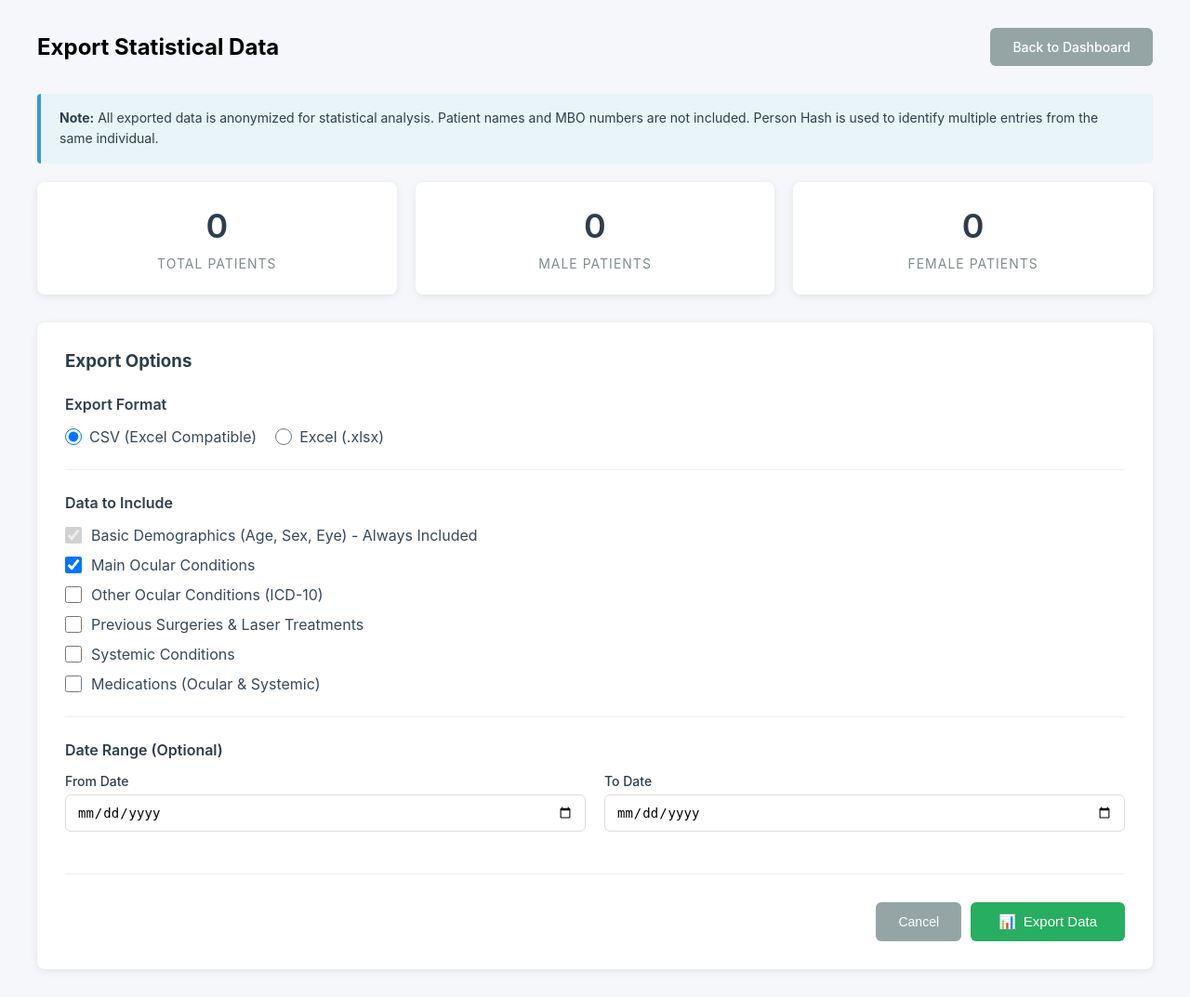
After one commit to DinoHorvat96/Raman-Medical-Research, a Flask app: template templates/export_data.html in a window 1280 px wide. The commit adds this page. Shown: the whole page at 93% size. Run offline with Flask 3, Linux system fonts and the light colour scheme; the template is opened without the code that fills it, so the values that code supplies are empty; some libraries are stand-ins or nearby versions.

Commit message:
Added exporting functionality

```diff
--- a/app.py
+++ b/app.py
@@ -1,12 +1,14 @@
 import os
 import hashlib
 from datetime import datetime, date
-from flask import Flask, render_template, request, redirect, url_for, session, flash, jsonify
+from flask import Flask, render_template, request, redirect, url_for, session, flash, jsonify, send_file
 from flask_bcrypt import Bcrypt
 import psycopg2
 from psycopg2.extras import RealDictCursor
 from psycopg2.extensions import ISOLATION_LEVEL_AUTOCOMMIT
 from dotenv import load_dotenv
+import csv
+import io
 
 # Load environment variables
 load_dotenv()
@@ -345,6 +347,359 @@ def dashboard():
         return redirect(url_for('login'))
 
     return render_template('dashboard.html')
+
+
+@app.route('/export-data', methods=['GET', 'POST'])
+def export_data():
+    """Export anonymized patient data for statistical analysis"""
+    if 'user_id' not in session:
+        return redirect(url_for('login'))
+
+    if session.get('role') not in ['Administrator', 'Staff']:
+        flash('Access denied', 'error')
+        return redirect(url_for('dashboard'))
+
+    if request.method == 'POST':
+        # Get export parameters
+        export_format = request.form.get('format', 'csv')
+        include_conditions = request.form.get('include_conditions', 'off') == 'on'
+        include_other_conditions = request.form.get('include_other_conditions', 'off') == 'on'
+        include_medications = request.form.get('include_medications', 'off') == 'on'
+        include_surgeries = request.form.get('include_surgeries', 'off') == 'on'
+        include_systemic = request.form.get('include_systemic', 'off') == 'on'
+        date_from = request.form.get('date_from')
+        date_to = request.form.get('date_to')
+
+        # Generate the export
+        export_file = generate_statistical_export(
+            export_format,
+            include_conditions,
+            include_other_conditions,
+            include_medications,
+            include_surgeries,
+            include_systemic,
+            date_from,
+            date_to
+        )
+
+        if export_file:
+            return export_file
+        else:
+            flash('Error generating export', 'error')
+
+    # Get summary statistics for display
+    conn = get_db_connection()
+    stats = {}
+    if conn:
+        try:
+            cur = conn.cursor()
+
+            # Total patients
+            cur.execute("SELECT COUNT(*) FROM patients_sensitive")
+            stats['total_patients'] = cur.fetchone()[0]
+
+            # Gender distribution
+            cur.execute("""
+                SELECT sex, COUNT(*)
+                FROM patients_statistical
+                WHERE sex IN ('M', 'F')
+                GROUP BY sex
+            """)
+            gender_stats = cur.fetchall()
+            stats['gender'] = {row[0]: row[1] for row in gender_stats}
+
+            # Age distribution
+            cur.execute("""
+                SELECT
+                    CASE
+                        WHEN age < 18 THEN '<18'
+                        WHEN age BETWEEN 18 AND 40 THEN '18-40'
+                        WHEN age BETWEEN 41 AND 60 THEN '41-60'
+                        WHEN age BETWEEN 61 AND 80 THEN '61-80'
+                        ELSE '>80'
+                    END as age_group,
+                    COUNT(*) as count
+                FROM patients_statistical
+                WHERE age IS NOT NULL
+                GROUP BY age_group
+                ORDER BY age_group
+            """)
+            stats['age_distribution'] = cur.fetchall()
+
+            cur.close()
+            conn.close()
+        except Exception as e:
+            print(f"Error getting statistics: {e}")
+            if conn:
+                conn.close()
+
+    return render_template('export_data.html', stats=stats)
+
+
+def generate_statistical_export(format_type='csv', include_conditions=True,
+                                include_other_conditions=False,
+                                include_medications=False, include_surgeries=False,
+                                include_systemic=False, date_from=None, date_to=None):
+    """Generate anonymized statistical export"""
+
+    conn = get_db_connection()
+    if not conn:
+        return None
+
+    try:
+        cur = conn.cursor(cursor_factory=RealDictCursor)
+
+        # Build the main query
+        query = """
+            SELECT
+                pst.person_hash,
+                pst.age,
+                pst.sex,
+                pst.eye
+        """
+
+        tables = [
+            "FROM patients_sensitive ps",
+            "JOIN patients_statistical pst ON ps.patient_id = pst.patient_id"
+        ]
+
+        where_clauses = []
+        params = []
+
+        if include_conditions:
+            query += """,
+                oc.lens_status,
+                oc.locs_iii_no, oc.locs_iii_nc, oc.locs_iii_c, oc.locs_iii_p,
+                oc.iol_type, oc.aphakia_etiology,
+                oc.glaucoma, oc.oht_or_pac, oc.glaucoma_etiology,
+                oc.steroid_responder, oc.pxs, oc.pds,
+                oc.diabetic_retinopathy, oc.dr_stage, oc.npdr_stage, oc.pdr_stage,
+                oc.macular_edema, oc.me_etiology,
+                oc.macular_degeneration, oc.md_etiology, oc.amd_stage, oc.amd_exudation,
+                oc.other_md_stage, oc.other_md_exudation,
+                oc.mh_vmt, oc.mh_vmt_etiology, oc.secondary_mh_vmt_cause, oc.mh_vmt_treatment_status,
+                oc.epiretinal_membrane, oc.erm_etiology, oc.secondary_erm_cause, oc.erm_treatment_status,
+                oc.retinal_detachment, oc.rd_etiology, oc.rd_treatment_status, oc.pvr,
+                oc.vitreous_opacification, oc.vh_etiology
+            """
+            tables.append("LEFT JOIN ocular_conditions oc ON ps.patient_id = oc.patient_id")
+
+        # Add date filters if provided
+        if date_from:
+            where_clauses.append("ps.date_of_sample_collection >= %s")
+            params.append(date_from)
+
+        if date_to:
+            where_clauses.append("ps.date_of_sample_collection <= %s")
+            params.append(date_to)
+
+        # Build final query
+        query += " " + " ".join(tables)
+        if where_clauses:
+            query += " WHERE " + " AND ".join(where_clauses)
+        query += " ORDER BY ps.patient_id"
+
+        cur.execute(query, params)
+        main_data = cur.fetchall()
+
+        # Process additional data if needed
+        additional_data = {}
+
+        if include_other_conditions:
+            cur.execute("""
+                SELECT patient_id, icd10_code, eye
+                FROM other_ocular_conditions
+                ORDER BY patient_id, id
+            """)
+            other_conditions = cur.fetchall()
+            for row in other_conditions:
+                pid = row['patient_id']
+                if pid not in additional_data:
+                    additional_data[pid] = {}
+                if 'other_ocular_conditions' not in additional_data[pid]:
+                    additional_data[pid]['other_ocular_conditions'] = []
+                additional_data[pid]['other_ocular_conditions'].append(f"{row['icd10_code']}_{row['eye']}")
+
+        if include_surgeries:
+            cur.execute("""
+                SELECT patient_id, surgery_code, eye
+                FROM previous_ocular_surgeries
+                ORDER BY patient_id, id
+            """)
+            surgeries = cur.fetchall()
+            for row in surgeries:
+                pid = row['patient_id']
+                if pid not in additional_data:
+                    additional_data[pid] = {}
+                if 'previous_surgeries' not in additional_data[pid]:
+                    additional_data[pid]['previous_surgeries'] = []
+                additional_data[pid]['previous_surgeries'].append(f"{row['surgery_code']}_{row['eye']}")
+
+        if include_systemic:
+            cur.execute("""
+                SELECT patient_id, icd10_code
+                FROM systemic_conditions
+                ORDER BY patient_id, id
+            """)
+            systemic = cur.fetchall()
+            for row in systemic:
+                pid = row['patient_id']
+                if pid not in additional_data:
+                    additional_data[pid] = {}
+                if 'systemic_conditions' not in additional_data[pid]:
+                    additional_data[pid]['systemic_conditions'] = []
+                additional_data[pid]['systemic_conditions'].append(row['icd10_code'])
+
+        if include_medications:
+            # Ocular medications
+            cur.execute("""
+                SELECT patient_id, generic_name, eye, days_before_collection
+                FROM ocular_medications
+                ORDER BY patient_id, id
+            """)
+            ocular_meds = cur.fetchall()
+            for row in ocular_meds:
+                pid = row['patient_id']
+                if pid not in additional_data:
+                    additional_data[pid] = {}
+                if 'ocular_medications' not in additional_data[pid]:
+                    additional_data[pid]['ocular_medications'] = []
+                additional_data[pid]['ocular_medications'].append(
+                    f"{row['generic_name']}_{row['eye']}_{row['days_before_collection']}"
+                )
+
+            # Systemic medications
+            cur.execute("""
+                SELECT patient_id, generic_name, days_before_collection
+                FROM systemic_medications
+                ORDER BY patient_id, id
+            """)
+            systemic_meds = cur.fetchall()
+            for row in systemic_meds:
+                pid = row['patient_id']
+                if pid not in additional_data:
+                    additional_data[pid] = {}
+                if 'systemic_medications' not in additional_data[pid]:
+                    additional_data[pid]['systemic_medications'] = []
+                additional_data[pid]['systemic_medications'].append(
+                    f"{row['generic_name']}_{row['days_before_collection']}"
+                )
+
+        cur.close()
+        conn.close()
+
+        if format_type == 'csv':
+            # Create CSV in memory
+            output = io.StringIO()
+
+            if main_data:
+                # Get all field names
+                fieldnames = list(main_data[0].keys())
+
+                # Add additional fields
+                if additional_data:
+                    all_additional_fields = set()
+                    for patient_data in additional_data.values():
+                        all_additional_fields.update(patient_data.keys())
+                    fieldnames.extend(sorted(all_additional_fields))
+
+                writer = csv.DictWriter(output, fieldnames=fieldnames)
+                writer.writeheader()
+
+                for row in main_data:
+                    # Add additional data if exists
+                    pid = row.get('patient_id')
+                    if pid in additional_data:
+                        for key, values in additional_data[pid].items():
+                            row[key] = '; '.join(values)
+                    writer.writerow(row)
+
+            # Convert to bytes
+            output.seek(0)
+            mem = io.BytesIO()
+            mem.write(output.getvalue().encode('utf-8-sig'))  # UTF-8 with BOM for Excel
+            mem.seek(0)
+
+            return send_file(
+                mem,
+                mimetype='text/csv',
+                download_name=f'raman_export_{datetime.now().strftime("%Y%m%d_%H%M%S")}.csv',
+                as_attachment=True
+            )
+
+        elif format_type == 'excel':
+            # For Excel export, we'll need openpyxl
+            try:
+                from openpyxl import Workbook
+                from openpyxl.utils import get_column_letter
+
+                wb = Workbook()
+                ws = wb.active
+                ws.title = "Patient Data"
+
+                if main_data:
+                    # Prepare headers
+                    headers = list(main_data[0].keys())
+
+                    # Add additional field headers
+                    if additional_data:
+                        all_additional_fields = set()
+                        for patient_data in additional_data.values():
+                            all_additional_fields.update(patient_data.keys())
+                        headers.extend(sorted(all_additional_fields))
+
+                    # Write headers
+                    for col, header in enumerate(headers, 1):
+                        ws.cell(row=1, column=col, value=header)
+
+                    # Write data
+                    for row_idx, row in enumerate(main_data, 2):
+                        # Add main data
+                        for col_idx, header in enumerate(headers, 1):
+                            if header in row:
+                                ws.cell(row=row_idx, column=col_idx, value=row[header])
+                            else:
+                                # Check additional data
+                                pid = row.get('patient_id')
+                                if pid in additional_data and header in additional_data[pid]:
+                                    value = '; '.join(additional_data[pid][header])
+                                    ws.cell(row=row_idx, column=col_idx, value=value)
+
+                    # Auto-adjust column widths
+                    for column in ws.columns:
+                        max_length = 0
+                        column = [cell for cell in column]
+                        for cell in column:
+                            try:
+                                if len(str(cell.value)) > max_length:
+                                    max_length = len(str(cell.value))
+                            except:
+                                pass
+                        adjusted_width = min(max_length + 2, 50)
+                        ws.column_dimensions[get_column_letter(column[0].column)].width = adjusted_width
+
+                # Save to memory
+                excel_mem = io.BytesIO()
+                wb.save(excel_mem)
+                excel_mem.seek(0)
+
+                return send_file(
+                    excel_mem,
+                    mimetype='application/vnd.openxmlformats-officedocument.spreadsheetml.sheet',
+                    download_name=f'raman_export_{datetime.now().strftime("%Y%m%d_%H%M%S")}.xlsx',
+                    as_attachment=True
+                )
+
+            except ImportError:
+                flash('openpyxl library not installed. Please install it for Excel export: pip install openpyxl',
+                      'error')
+                return None
+
+    except Exception as e:
+        print(f"Error generating export: {e}")
+        if conn:
+            conn.close()
+        return None
 
 
 @app.route('/new-patient', methods=['GET', 'POST'])
--- a/templates/dashboard.html
+++ b/templates/dashboard.html
@@ -20,7 +20,7 @@
             Validate Data
         </a>
 
-        <a href="#" class="btn btn-primary" style="padding: 40px 20px; font-size: 16px;">
+        <a href="{{ url_for('export_data') }}" class="btn btn-primary" style="padding: 40px 20px; font-size: 16px;">
             <div style="font-size: 32px; margin-bottom: 10px;">📊</div>
             Export Data
         </a>
--- /dev/null
+++ b/templates/export_data.html
@@ -0,0 +1,351 @@
+<!-- templates/export_data.html -->
+{% extends "base.html" %}
+
+{% block title %}Export Data - Raman{% endblock %}
+
+{% block content %}
+<style>
+    .export-container {
+        max-width: 1200px;
+        margin: 0 auto;
+    }
+
+    .stats-grid {
+        display: grid;
+        grid-template-columns: repeat(auto-fit, minmax(250px, 1fr));
+        gap: 20px;
+        margin-bottom: 30px;
+    }
+
+    .stat-card {
+        background: white;
+        padding: 25px;
+        border-radius: 8px;
+        box-shadow: 0 2px 8px rgba(0,0,0,0.08);
+        text-align: center;
+    }
+
+    .stat-value {
+        font-size: 36px;
+        font-weight: 600;
+        color: #2c3e50;
+        margin-bottom: 10px;
+    }
+
+    .stat-label {
+        color: #7f8c8d;
+        font-size: 14px;
+        text-transform: uppercase;
+        letter-spacing: 1px;
+    }
+
+    .export-options {
+        background: white;
+        padding: 30px;
+        border-radius: 8px;
+        box-shadow: 0 2px 8px rgba(0,0,0,0.08);
+    }
+
+    .option-group {
+        margin-bottom: 25px;
+        padding-bottom: 25px;
+        border-bottom: 1px solid #ecf0f1;
+    }
+
+    .option-group:last-child {
+        border-bottom: none;
+        margin-bottom: 0;
+        padding-bottom: 0;
+    }
+
+    .option-title {
+        font-weight: 600;
+        color: #2c3e50;
+        margin-bottom: 15px;
+        font-size: 16px;
+    }
+
+    .checkbox-group {
+        display: flex;
+        flex-direction: column;
+        gap: 12px;
+    }
+
+    .checkbox-item {
+        display: flex;
+        align-items: center;
+        gap: 10px;
+    }
+
+    .checkbox-item input[type="checkbox"] {
+        width: 18px;
+        height: 18px;
+        cursor: pointer;
+    }
+
+    .checkbox-item label {
+        cursor: pointer;
+        user-select: none;
+        color: #34495e;
+    }
+
+    .format-options {
+        display: flex;
+        gap: 20px;
+    }
+
+    .radio-item {
+        display: flex;
+        align-items: center;
+        gap: 8px;
+    }
+
+    .radio-item input[type="radio"] {
+        width: 18px;
+        height: 18px;
+        cursor: pointer;
+    }
+
+    .radio-item label {
+        cursor: pointer;
+        user-select: none;
+        color: #34495e;
+    }
+
+    .export-buttons {
+        display: flex;
+        gap: 10px;
+        justify-content: flex-end;
+        margin-top: 30px;
+    }
+
+    .btn-export {
+        background: #27ae60;
+        color: white;
+        padding: 12px 30px;
+        border: none;
+        border-radius: 6px;
+        cursor: pointer;
+        font-size: 15px;
+        font-weight: 500;
+        display: flex;
+        align-items: center;
+        gap: 8px;
+    }
+
+    .btn-export:hover {
+        background: #229954;
+    }
+
+    .age-distribution {
+        margin-top: 20px;
+    }
+
+    .age-bar {
+        display: flex;
+        align-items: center;
+        gap: 10px;
+        margin-bottom: 8px;
+    }
+
+    .age-label {
+        width: 60px;
+        font-size: 13px;
+        color: #7f8c8d;
+    }
+
+    .age-progress {
+        flex: 1;
+        height: 20px;
+        background: #ecf0f1;
+        border-radius: 4px;
+        position: relative;
+        overflow: hidden;
+    }
+
+    .age-fill {
+        height: 100%;
+        background: linear-gradient(90deg, #3498db, #2980b9);
+        border-radius: 4px;
+        transition: width 0.3s;
+    }
+
+    .age-count {
+        width: 40px;
+        text-align: right;
+        font-size: 13px;
+        color: #2c3e50;
+        font-weight: 600;
+    }
+
+    .info-box {
+        background: #e8f4f8;
+        border-left: 4px solid #3498db;
+        padding: 15px 20px;
+        margin-bottom: 20px;
+        border-radius: 4px;
+    }
+
+    .info-box p {
+        margin: 0;
+        color: #2c3e50;
+        font-size: 14px;
+        line-height: 1.6;
+    }
+</style>
+
+<div class="export-container">
+    <div style="display: flex; justify-content: space-between; align-items: center; margin-bottom: 30px;">
+        <h2>Export Statistical Data</h2>
+        <a href="{{ url_for('dashboard') }}" class="btn btn-secondary">Back to Dashboard</a>
+    </div>
+
+    <div class="info-box">
+        <p><strong>Note:</strong> All exported data is anonymized for statistical analysis. Patient names and MBO numbers are not included. Person Hash is used to identify multiple entries from the same individual.</p>
+    </div>
+
+    <!-- Statistics Overview -->
+    <div class="stats-grid">
+        <div class="stat-card">
+            <div class="stat-value">{{ stats.total_patients|default(0) }}</div>
+            <div class="stat-label">Total Patients</div>
+        </div>
+
+        <div class="stat-card">
+            <div class="stat-value">{{ stats.gender.M|default(0) }}</div>
+            <div class="stat-label">Male Patients</div>
+        </div>
+
+        <div class="stat-card">
+            <div class="stat-value">{{ stats.gender.F|default(0) }}</div>
+            <div class="stat-label">Female Patients</div>
+        </div>
+    </div>
+
+    {% if stats.age_distribution %}
+    <div class="card" style="margin-bottom: 30px;">
+        <h3 style="margin-bottom: 20px; color: #2c3e50;">Age Distribution</h3>
+        <div class="age-distribution">
+            {% set max_count = stats.age_distribution|map(attribute=1)|max|default(1) %}
+            {% for age_group, count in stats.age_distribution %}
+            <div class="age-bar">
+                <div class="age-label">{{ age_group }}</div>
+                <div class="age-progress">
+                    <div class="age-fill" style="width: {{ (count / max_count * 100)|round|int }}%"></div>
+                </div>
+                <div class="age-count">{{ count }}</div>
+            </div>
+            {% endfor %}
+        </div>
+    </div>
+    {% endif %}
+
+    <!-- Export Options -->
+    <div class="export-options">
+        <h3 style="margin-bottom: 25px; color: #2c3e50;">Export Options</h3>
+
+        <form method="POST" id="exportForm">
+            <div class="option-group">
+                <div class="option-title">Export Format</div>
+                <div class="format-options">
+                    <div class="radio-item">
+                        <input type="radio" id="format_csv" name="format" value="csv" checked>
+                        <label for="format_csv">CSV (Excel Compatible)</label>
+                    </div>
+                    <div class="radio-item">
+                        <input type="radio" id="format_excel" name="format" value="excel">
+                        <label for="format_excel">Excel (.xlsx)</label>
+                    </div>
+                </div>
+            </div>
+
+            <div class="option-group">
+                <div class="option-title">Data to Include</div>
+                <div class="checkbox-group">
+                    <div class="checkbox-item">
+                        <input type="checkbox" id="include_basic" checked disabled>
+                        <label for="include_basic">Basic Demographics (Age, Sex, Eye) - Always Included</label>
+                    </div>
+                    <div class="checkbox-item">
+                        <input type="checkbox" id="include_conditions" name="include_conditions" checked>
+                        <label for="include_conditions">Main Ocular Conditions</label>
+                    </div>
+                    <div class="checkbox-item">
+                        <input type="checkbox" id="include_other_conditions" name="include_other_conditions">
+                        <label for="include_other_conditions">Other Ocular Conditions (ICD-10)</label>
+                    </div>
+                    <div class="checkbox-item">
+                        <input type="checkbox" id="include_surgeries" name="include_surgeries">
+                        <label for="include_surgeries">Previous Surgeries & Laser Treatments</label>
+                    </div>
+                    <div class="checkbox-item">
+                        <input type="checkbox" id="include_systemic" name="include_systemic">
+                        <label for="include_systemic">Systemic Conditions</label>
+                    </div>
+                    <div class="checkbox-item">
+                        <input type="checkbox" id="include_medications" name="include_medications">
+                        <label for="include_medications">Medications (Ocular & Systemic)</label>
+                    </div>
+                </div>
+            </div>
+
+            <div class="option-group">
+                <div class="option-title">Date Range (Optional)</div>
+                <div class="form-row">
+                    <div class="form-group">
+                        <label for="date_from">From Date</label>
+                        <input type="date" id="date_from" name="date_from">
+                    </div>
+                    <div class="form-group">
+                        <label for="date_to">To Date</label>
+                        <input type="date" id="date_to" name="date_to">
+                    </div>
+                </div>
+            </div>
+
+            <div class="export-buttons">
+                <button type="button" class="btn btn-secondary" onclick="window.location.href='{{ url_for('dashboard') }}'">Cancel</button>
+                <button type="submit" class="btn-export">
+                    <span>📊</span>
+                    <span>Export Data</span>
+                </button>
+            </div>
+        </form>
+    </div>
+</div>
+
+<script>
+document.getElementById('exportForm').addEventListener('submit', function(e) {
+    const format = document.querySelector('input[name="format"]:checked').value;
+
+    if (format === 'excel') {
+        // Check if at least one data type is selected
+        const hasSelection =
+            document.getElementById('include_conditions').checked ||
+            document.getElementById('include_other_conditions').checked ||
+            document.getElementById('include_surgeries').checked ||
+            document.getElementById('include_systemic').checked ||
+            document.getElementById('include_medications').checked;
+
+        if (!hasSelection) {
+            e.preventDefault();
+            alert('Please select at least one data type to export.');
+            return false;
+        }
+    }
+
+    // Show loading indicator
+    const button = e.target.querySelector('.btn-export');
+    const originalText = button.innerHTML;
+    button.innerHTML = '<span>⏳</span><span>Generating Export...</span>';
+    button.disabled = true;
+
+    // Re-enable after a timeout (in case of error)
+    setTimeout(() => {
+        button.innerHTML = originalText;
+        button.disabled = false;
+    }, 10000);
+});
+</script>
+
+{% endblock %}
```
